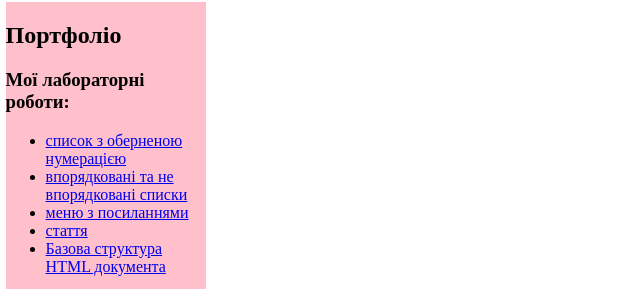
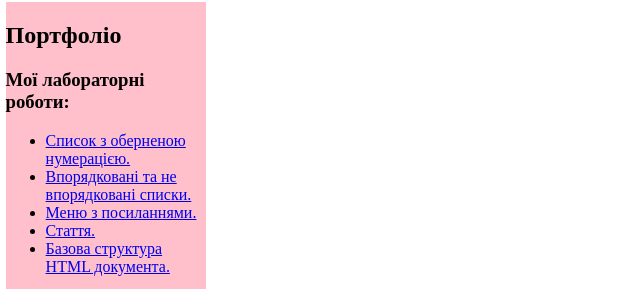
Before and after one commit to jagzi/jagzi.github.io, a plain HTML site: page index.html in a window 1280 px wide. Shown: the part 335-624 px from the top of the page, 427-1067 px from the left. Drawn offline with Linux system fonts and the light colour scheme.

Commit message:
index.html

```diff
--- a/index.html
+++ b/index.html
@@ -65,11 +65,11 @@
 		<h2>Портфоліо</h2>
 		<h3>Мої лабораторні роботи:</h3>
 			<ul>
-			<li><a href="lr2/reversedlist.html">список з оберненою нумерацією</a></li>
-			<li><a href="lr2/lists.html">впорядковані та не впорядковані списки</a></li>
-			<li><a href="lr2/mymenu.html">меню з посиланнями</a></li>
-			<li><a href="lr2/myarticle.html">стаття</a></li>
-			<li><a href="lr2/mybasestructure.html">Базова структура HTML документа</a></li>
+			<li><a href="lr2/reversedlist.html">Список з оберненою нумерацією.</a></li>
+			<li><a href="lr2/lists.html">Впорядковані та не впорядковані списки.</a></li>
+			<li><a href="lr2/mymenu.html">Меню з посиланнями.</a></li>
+			<li><a href="lr2/myarticle.html">Стаття.</a></li>
+			<li><a href="lr2/mybasestructure.html">Базова структура HTML документа.</a></li>
 		</ul>
 	</footer>
 </body>
```
